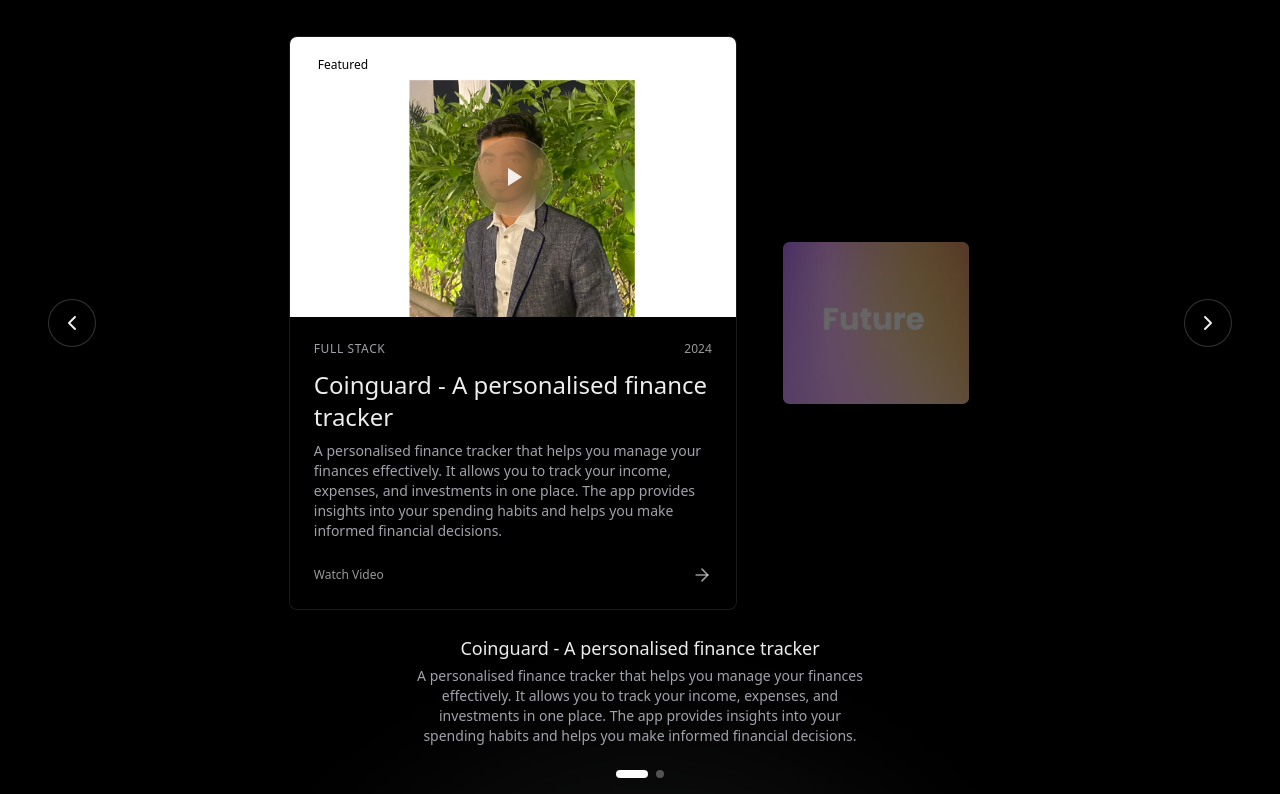
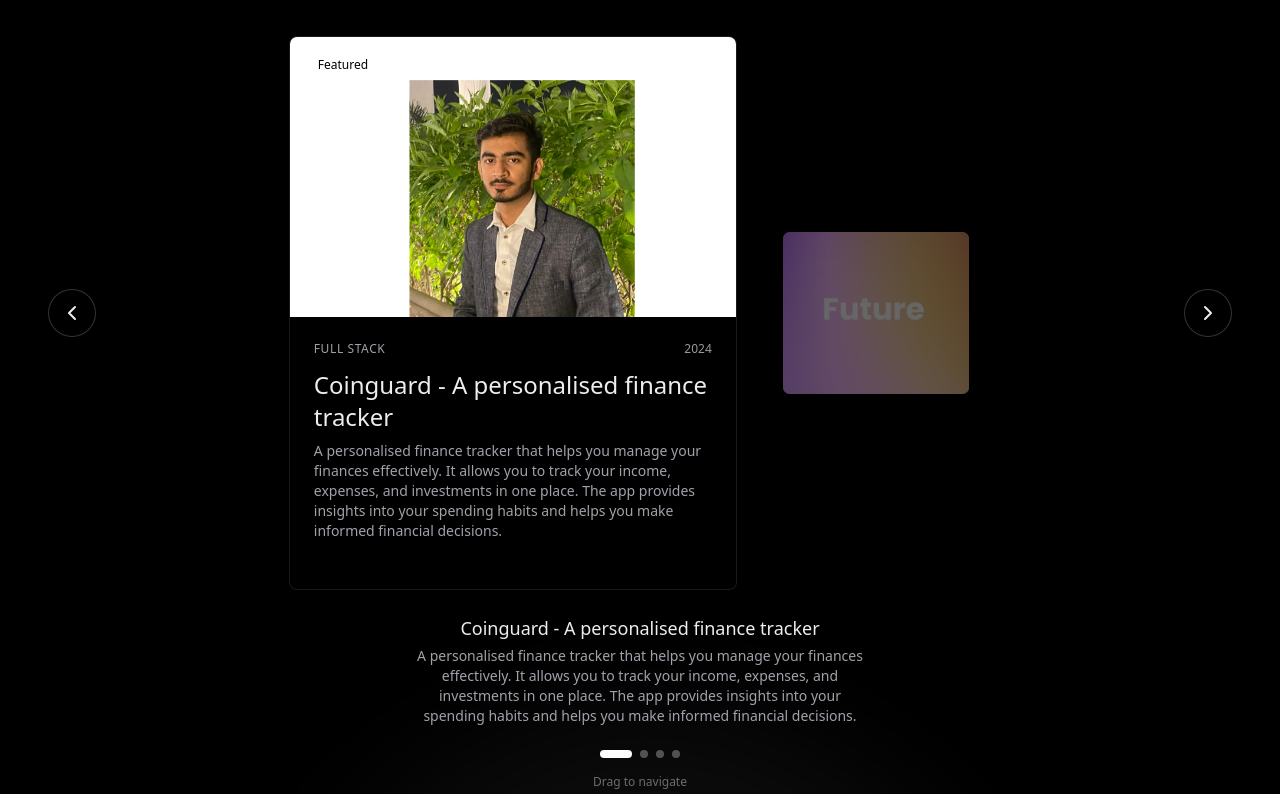
Before and after one commit to tusharsahni/portfolio, a Next.js app: page / in a window 1280 px wide. Shown: the part 1320-2114 px from the top of the page. Built offline with nearby package versions, Linux system fonts and the light colour scheme.

Commit message:
changed background and layout

```diff
--- a/src/app/layout.tsx
+++ b/src/app/layout.tsx
@@ -2,7 +2,7 @@
 import { Geist, Geist_Mono } from "next/font/google";
 import "./globals.css";
 import CustomCursor from "@/components/CustomCursor";
-
+import SmokeVideoBackground from "@/components/SmokeVideoBackground";
 const geistSans = Geist({
   variable: "--font-geist-sans",
   subsets: ["latin"],
@@ -42,6 +42,7 @@
       <body
         className={`${geistSans.variable} ${geistMono.variable} antialiased bg-background text-foreground`}
       >
+         <SmokeVideoBackground />
         <CustomCursor />
         {children}
       </body>
--- a/src/components/About.tsx
+++ b/src/components/About.tsx
@@ -113,8 +113,10 @@
 export default function About() {
   return (
     <section className="py-10 md:py-16 px-6 md:px-12 relative border-t border-white/10 overflow-hidden" id="about">
+
       {/* Background effects */}
-      <div className="absolute inset-0 bg-black/90" />
+
+      {/* <div className="absolute inset-0 bg-black/90" />
       <div className="absolute inset-0">
         <div
           className="absolute left-0 right-0 bottom-0 h-[70%] opacity-30"
@@ -136,7 +138,7 @@
             `
           }}
         />
-      </div>
+      </div> */}
 
       {/* Main content */}
       <div className="max-w-7xl mx-auto relative z-10">
--- a/src/components/Contact.tsx
+++ b/src/components/Contact.tsx
@@ -3,7 +3,7 @@
 import { useState, useEffect, useRef } from "react";
 import { motion, useAnimation } from "framer-motion";
 import GlowButton from "./ui/GlowButton";
-
+import SmokeVideoBackground from "./SmokeVideoBackground";
 export default function Contact() {
   const [formState, setFormState] = useState({
     name: "",
@@ -160,7 +160,8 @@
   }, [gradientControls1, borderControls]);
 
   return (
-    <section className="relative py-24 md:py-36 px-6 md:px-12 border-t border-white/10 bg-black overflow-hidden" id="contact">
+    <section className="relative py-24 md:py-36 px-6 md:px-12 border-t border-white/10 bg-transparent overflow-hidden" id="contact">
+
       {/* Circular gradient - positioned at bottom with only upper half visible */}
       <motion.div
         className="absolute bottom-[-300px] left-1/2 -translate-x-1/2 w-[800px] h-[800px] rounded-full bg-gradient-to-r from-gray-400/15 via-amber-200/10 to-gray-300/15 blur-3xl opacity-30 pointer-events-none"
--- a/src/components/FAQ.tsx
+++ b/src/components/FAQ.tsx
@@ -2,7 +2,7 @@
 
 import { useState, useEffect } from "react";
 import { motion, AnimatePresence, useAnimation } from "framer-motion";
-
+import SmokeVideoBackground from "./SmokeVideoBackground";
 // FAQ data
 const faqItems = [
   {
@@ -41,8 +41,10 @@
   }, [gradientControls]);
 
   return (
-    <section className="relative py-20 md:py-28 px-6 md:px-12 bg-black overflow-hidden" id="faq">
+    <section className="relative py-20 md:py-28 px-6 md:px-12 bg-transparent overflow-hidden" id="faq">
+
       {/* Circular gradient */}
+
       <motion.div
         className="absolute bottom-[-300px] left-1/2 -translate-x-1/2 w-[800px] h-[800px] rounded-full bg-gradient-to-r from-gray-400/15 via-amber-200/10 to-gray-300/15 blur-3xl opacity-30 pointer-events-none"
         animate={gradientControls}
--- a/src/components/Footer.tsx
+++ b/src/components/Footer.tsx
@@ -161,7 +161,7 @@
   ];
 
   return (
-    <footer className="py-10 px-6 md:px-12 border-t border-white/10">
+    <footer className="py-10 px-6 md:px-12 border-t border-white/10 bg-transparent z-20 relative">
       <div className="max-w-7xl mx-auto">
         <div className="flex flex-col md:flex-row justify-between items-center">
           <div className="mb-6 md:mb-0">
@@ -175,7 +175,8 @@
               onClick={() => setShowFeedback(true)}
               className="text-sm text-muted hover:text-white transition-colors"
             >
-              Feedback
+              <span role="img" aria-label="feedback">💬</span>
+  Leave your Feedback!
             </button>
           </div>
 
--- a/src/components/Hero.tsx
+++ b/src/components/Hero.tsx
@@ -26,9 +26,9 @@
   return (
     <section className="min-h-[80vh] flex flex-col justify-center items-center px-6 pt-20 pb-10 md:px-12 relative overflow-hidden">
       {/* Smoke Video Background */}
-      <div className="opacity-40">
+      {/* <div className="opacity-40">
         <SmokeVideoBackground />
-      </div>
+      </div> */}
 
       <div className="max-w-5xl mx-auto text-center relative z-10">
 
--- a/src/components/HorizontalScroll.tsx
+++ b/src/components/HorizontalScroll.tsx
@@ -5,6 +5,7 @@
 import VideoPlayer from "./VideoPlayer";
 import Link from "next/link";
 import React from "react";
+import SmokeVideoBackground from "./SmokeVideoBackground";
 
 interface Project {
   id: number;
@@ -43,7 +44,31 @@
     videoThumbnail: "/swipesense.png", // Local image
     videoUrl: "/swipsesense-final.mp4", // Local video file
     year: 2024,
-    featured: true,
+    featured: false,
+  },
+  {
+    id: 3,
+    title: "DarkDetect - Detecting Dark Patterns",
+    category: "AI & ML",
+    client: "",
+    description: "A tool that detects dark patterns in websites and applications. It uses AI to analyze user interfaces and identify manipulative design practices that can lead to user exploitation.",
+    image: "/image.jpg", // Local image
+    videoThumbnail: "/swipesense.png", // Local image
+    videoUrl: "/swipsesense-final.mp4", // Local video file
+    year: 2024,
+    featured: false,
+  },
+  {
+    id: 4,
+    title: "rapidWhl - Python Package Creation Made Easy using AI",
+    category: "AI & ML",
+    client: "",
+    description: "A tool that simplifies the process of creating Python packages using AI. It automates the generation of package structure, documentation, and setup files, making it easier for developers to create and distribute their Python libraries.",
+    image: "/image.jpg", // Local image
+    videoThumbnail: "/swipesense.png", // Local image
+    videoUrl: "/swipsesense-final.mp4", // Local video file
+    year: 2025,
+    featured: false,
   }
 ];
 
@@ -368,11 +393,13 @@
   };
 
   return (
+
     <section
       ref={containerRef}
       className="py-16 md:py-24 relative border-t border-b border-white/10"
       id="work"
     >
+
       {/* Background elements */}
       <div className="absolute inset-0 overflow-hidden pointer-events-none">
         {/* Silver circular gradient at bottom - only 25% visible */}
@@ -529,7 +556,7 @@
                           />
 
                           {/* Play button overlay */}
-                          <div className="absolute inset-0 flex items-center justify-center">
+                          {/* <div className="absolute inset-0 flex items-center justify-center">
                             <button
                               className="w-16 h-16 md:w-20 md:h-20 rounded-full bg-white/10 backdrop-blur-md flex items-center justify-center border border-white/20 opacity-90 group-hover:opacity-100 group-hover:scale-110 transition-all duration-300 cursor-pointer"
                               onClick={(e) => {
@@ -542,19 +569,20 @@
                                 e.stopPropagation();
                                 setIsVideoOpen(true);
                               }}
-                            >
-                              <svg xmlns="http://www.w3.org/2000/svg" width="24" height="24" viewBox="0 0 24 24" fill="white" className="ml-1">
+                            > */}
+                              {/* <svg xmlns="http://www.w3.org/2000/svg" width="24" height="24" viewBox="0 0 24 24" fill="white" className="ml-1">
                                 <polygon points="5 3 19 12 5 21 5 3"></polygon>
                               </svg>
                             </button>
-                          </div>
+                          </div> */}
 
                           {/* Duration badge */}
-                          {filteredProjects[currentIndex].duration && (
+
+                          {/* {filteredProjects[currentIndex].duration && (
                             <div className="absolute bottom-4 right-4 px-2 py-1 bg-black/60 backdrop-blur-sm rounded text-xs text-white/90">
                               {filteredProjects[currentIndex].duration}
                             </div>
-                          )}
+                          )} */}
 
                           {/* Featured badge */}
                           {filteredProjects[currentIndex].featured && (
@@ -600,11 +628,11 @@
                             </p>
 
                             <div className="mt-6 flex justify-between items-center">
-                              <span className="text-xs text-white/60">Watch Video</span>
-                              <svg xmlns="http://www.w3.org/2000/svg" width="20" height="20" viewBox="0 0 24 24" fill="none" stroke="currentColor" strokeWidth="2" strokeLinecap="round" strokeLinejoin="round" className="text-white/60 group-hover:translate-x-1 transition-transform">
+                              {/* <span className="text-xs text-white/60">Watch Video</span> */}
+                              {/* <svg xmlns="http://www.w3.org/2000/svg" width="20" height="20" viewBox="0 0 24 24" fill="none" stroke="currentColor" strokeWidth="2" strokeLinecap="round" strokeLinejoin="round" className="text-white/60 group-hover:translate-x-1 transition-transform">
                                 <line x1="5" y1="12" x2="19" y2="12"></line>
                                 <polyline points="12 5 19 12 12 19"></polyline>
-                              </svg>
+                              </svg> */}
                             </div>
                           </div>
                         </div>
@@ -709,11 +737,11 @@
       )}
 
       {/* Video Player Modal */}
-      <VideoPlayer
+      {/* <VideoPlayer
         videoUrl={filteredProjects[currentIndex]?.videoUrl || ""}
         isOpen={isVideoOpen}
         onClose={() => setIsVideoOpen(false)}
-      />
+      /> */}
     </section>
   );
 }
--- a/src/components/Navbar.tsx
+++ b/src/components/Navbar.tsx
@@ -162,6 +162,7 @@
   const navLinks = [
     { href: "#hero", label: "Home" },
     { href: "#about", label: "About" },
+    {href: "#skills", label: "Skills" },
     { href: "#projects", label: "Projects" },
     { href: "#contact", label: "Contact" },
   ];
--- a/src/components/Skills.tsx
+++ b/src/components/Skills.tsx
@@ -209,6 +209,9 @@
   SiPostman, SiGit, SiNumpy, SiPandas, SiScikitlearn, SiAwsamplify,
   SiGooglecloud, SiPostgresql, SiMongodb
 } from "react-icons/si";
+import SmokeVideoBackground from "@/components/SmokeVideoBackground";
+
+
 
 export default function Skills() {
   const [openCategory, setOpenCategory] = useState(Array(7).fill(true));
@@ -327,7 +330,9 @@
   ];
 
   return (
-    <section className="py-16 md:py-24 relative border-t border-b border-white/10 bg-black" id="skills">
+
+    <section className="py-16 md:py-24 relative border-t border-b border-white/10 bg-transparent" id="skills">
+
       <div className="max-w-7xl mx-auto px-6 md:px-12 relative z-10">
         <div className="flex justify-center mb-12">
           <motion.div
@@ -467,9 +472,8 @@
               >
                 <span className="transition duration-300 group-hover:opacity-0">{tech.name}</span>
                 <span
-                  className={`absolute inset-0 flex items-center justify-center transition-opacity duration-300 ${
-                    hoveredTech === tech.name ? "opacity-100" : "opacity-0"
-                  }`}
+                  className={`absolute inset-0 flex items-center justify-center transition-opacity duration-300 ${hoveredTech === tech.name ? "opacity-100" : "opacity-0"
+                    }`}
                 >
                   {tech.icon}
                 </span>
--- a/src/components/SmokeVideoBackground.tsx
+++ b/src/components/SmokeVideoBackground.tsx
@@ -50,7 +50,7 @@
 
   return (
     <div style={{
-      position: 'absolute',
+      position: 'fixed',
       top: 0,
       left: 0,
       width: '100%',
```
